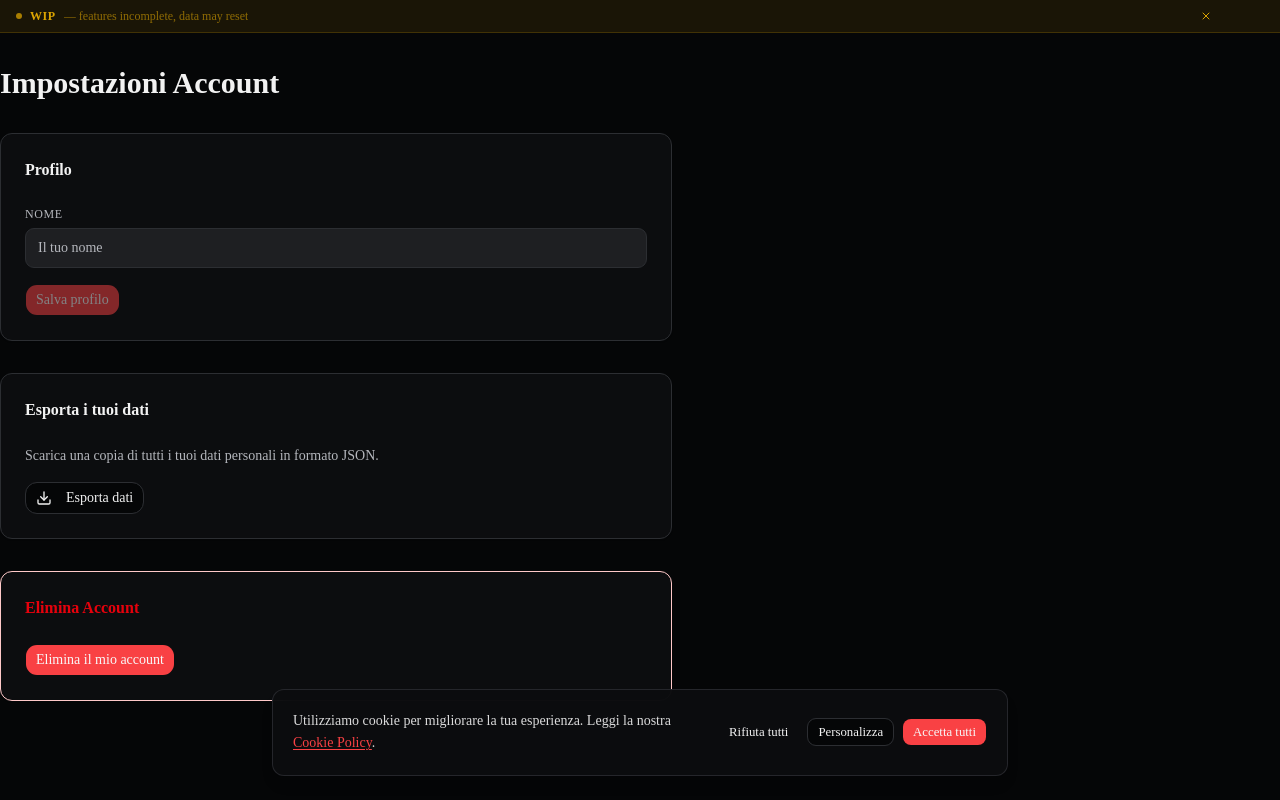
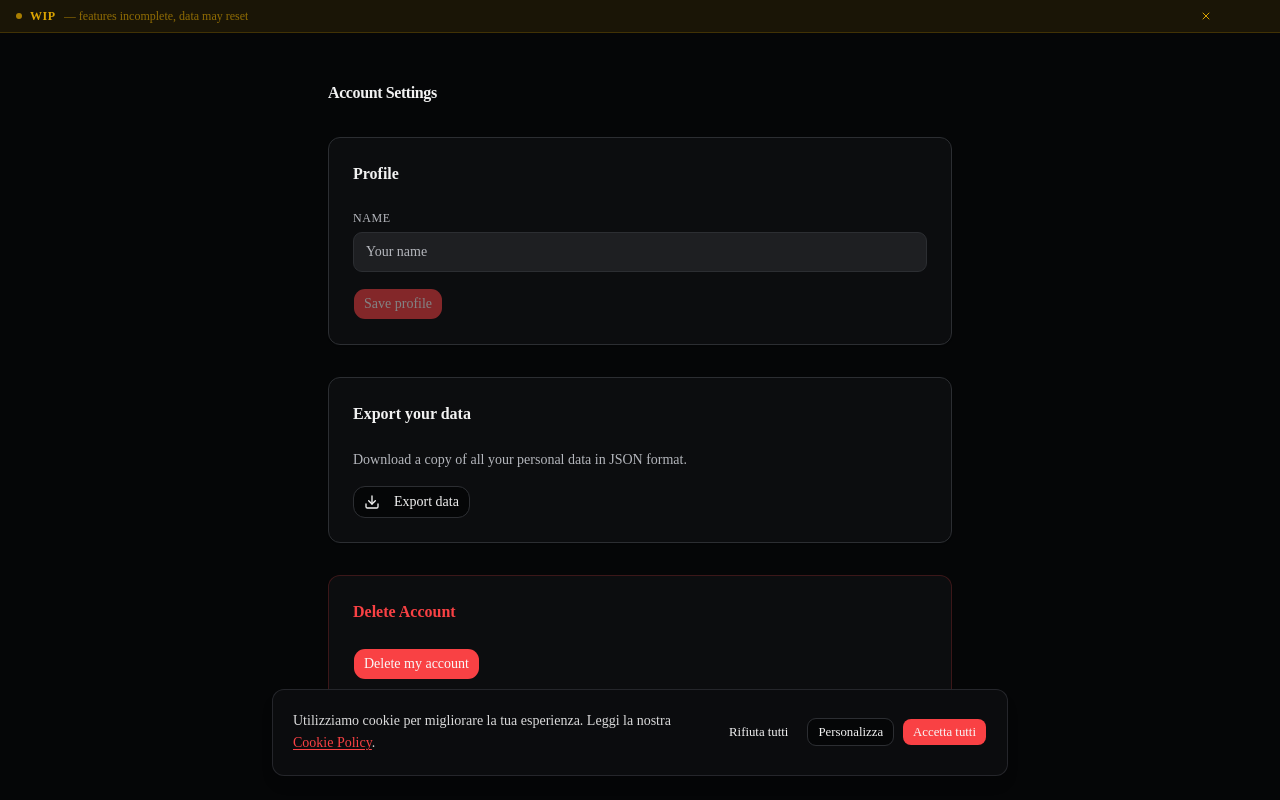
Before and after one commit to rkestt/relay, a Next.js app: page /settings/account in a window 1280 px wide. Built offline with nearby package versions, Linux system fonts and the light colour scheme; no server answers.

Commit message:
fix(ui): settings/account — typography, centering, EN translations

```diff
--- a/app/settings/account/page.tsx
+++ b/app/settings/account/page.tsx
@@ -2,7 +2,7 @@ import dynamic from "next/dynamic";
 
 const ProfileForm = dynamic(() => import("@/components/settings/ProfileForm").then(mod => mod.ProfileForm), {
   loading: () => (
-    <div className="rounded-xl border border-border bg-card p-6 space-y-4 animate-pulse">
+    <div className="rounded-lg border border-border bg-card p-6 space-y-4 animate-pulse">
       <div className="h-5 w-32 rounded bg-muted" />
       <div className="h-10 w-64 rounded-lg bg-muted" />
       <div className="h-10 w-40 rounded-lg bg-muted" />
@@ -12,7 +12,7 @@ const ProfileForm = dynamic(() => import("@/components/settings/ProfileForm").th
 
 const ExportData = dynamic(() => import("@/components/settings/ExportData").then(mod => mod.ExportData), {
   loading: () => (
-    <div className="rounded-xl border border-border bg-card p-6 space-y-4 animate-pulse">
+    <div className="rounded-lg border border-border bg-card p-6 space-y-4 animate-pulse">
       <div className="h-5 w-40 rounded bg-muted" />
       <div className="h-3 w-64 rounded bg-muted/60" />
       <div className="h-10 w-36 rounded-lg bg-muted" />
@@ -22,7 +22,7 @@ const ExportData = dynamic(() => import("@/components/settings/ExportData").then
 
 const DeleteAccount = dynamic(() => import("@/components/settings/DeleteAccount").then(mod => mod.DeleteAccount), {
   loading: () => (
-    <div className="rounded-xl border border-red-200 bg-card p-6 space-y-4 animate-pulse">
+    <div className="rounded-lg border border-destructive/20 bg-card p-6 space-y-4 animate-pulse">
       <div className="h-5 w-32 rounded bg-muted" />
       <div className="h-10 w-44 rounded-lg bg-muted" />
     </div>
@@ -31,8 +31,11 @@ const DeleteAccount = dynamic(() => import("@/components/settings/DeleteAccount"
 
 export default function AccountSettingsPage() {
   return (
-    <div className="container max-w-2xl py-8 space-y-8">
-      <h1 className="text-3xl font-bold mb-8">Impostazioni Account</h1>
+    <div className="w-full max-w-2xl mx-auto px-4 sm:px-6 py-8 sm:py-12 space-y-8">
+      <h1 className="text-h1 font-bold tracking-tight text-foreground">
+        Account Settings
+      </h1>
+
       <ProfileForm />
       <ExportData />
       <DeleteAccount />
--- a/components/settings/DeleteAccount.tsx
+++ b/components/settings/DeleteAccount.tsx
@@ -4,6 +4,7 @@ import { useState } from "react";
 import { useRouter } from "next/navigation";
 import { Button } from "@/components/ui/button";
 import { Card, CardContent, CardHeader, CardTitle } from "@/components/ui/card";
+import { Input } from "@/components/ui/input";
 import { apiFetch } from "@/lib/fetch";
 
 export function DeleteAccount() {
@@ -13,7 +14,7 @@ export function DeleteAccount() {
   const router = useRouter();
 
   const handleDelete = async () => {
-    if (confirmText !== "ELIMINA") return;
+    if (confirmText !== "DELETE") return;
 
     setLoading(true);
     const response = await apiFetch("/api/user/account", { method: "DELETE" });
@@ -23,50 +24,50 @@ export function DeleteAccount() {
       router.push("/");
       router.refresh();
     } else {
-      alert("Errore durante l'eliminazione dell'account");
+      alert("Error deleting your account");
       setLoading(false);
     }
   };
 
   return (
-    <Card className="border-red-200">
+    <Card className="border-destructive/20">
       <CardHeader>
-        <CardTitle className="text-red-600">Elimina Account</CardTitle>
+        <CardTitle className="text-destructive">Delete Account</CardTitle>
       </CardHeader>
       <CardContent>
         {!showConfirm ? (
           <Button variant="destructive" onClick={() => setShowConfirm(true)}>
-            Elimina il mio account
+            Delete my account
           </Button>
         ) : (
           <div className="space-y-4">
             <p className="text-sm text-muted-foreground">
-              Questa azione è irreversibile. Tutti i tuoi dati personali
-              verranno eliminati.
+              This action is irreversible. All your personal data will be
+              permanently deleted.
             </p>
             <p className="text-sm font-medium">
-              Digita &quot;ELIMINA&quot; per confermare:
+              Type &quot;DELETE&quot; to confirm:
             </p>
-            <input
+            <Input
               type="text"
               value={confirmText}
               onChange={(e) => setConfirmText(e.target.value)}
-              className="w-full px-3 py-2 border rounded-md"
-              placeholder="ELIMINA"
+              placeholder="DELETE"
+              aria-label="Type DELETE to confirm"
             />
             <div className="flex gap-2">
               <Button
                 variant="destructive"
                 onClick={handleDelete}
-                disabled={confirmText !== "ELIMINA" || loading}
+                disabled={confirmText !== "DELETE" || loading}
               >
-                {loading ? "Eliminazione..." : "Conferma eliminazione"}
+                {loading ? "Deleting..." : "Confirm deletion"}
               </Button>
               <Button
                 variant="outline"
                 onClick={() => setShowConfirm(false)}
               >
-                Annulla
+                Cancel
               </Button>
             </div>
           </div>
--- a/components/settings/ExportData.tsx
+++ b/components/settings/ExportData.tsx
@@ -29,7 +29,7 @@ export function ExportData() {
       window.URL.revokeObjectURL(url);
       document.body.removeChild(a);
     } catch {
-      alert("Errore durante l'esportazione dei dati");
+      alert("Error exporting your data");
     } finally {
       setLoading(false);
     }
@@ -38,15 +38,15 @@ export function ExportData() {
   return (
     <Card>
       <CardHeader>
-        <CardTitle>Esporta i tuoi dati</CardTitle>
+        <CardTitle>Export your data</CardTitle>
       </CardHeader>
       <CardContent>
         <p className="text-sm text-muted-foreground mb-4">
-          Scarica una copia di tutti i tuoi dati personali in formato JSON.
+          Download a copy of all your personal data in JSON format.
         </p>
         <Button onClick={handleExport} disabled={loading} variant="outline">
           <DownloadIcon className="mr-2 h-4 w-4" />
-          {loading ? "Esportazione..." : "Esporta dati"}
+          {loading ? "Exporting..." : "Export data"}
         </Button>
       </CardContent>
     </Card>
--- a/components/settings/ProfileForm.tsx
+++ b/components/settings/ProfileForm.tsx
@@ -65,7 +65,7 @@ export function ProfileForm() {
       // Notifica UserMenu per rinfrescare il nome in navbar
       window.dispatchEvent(new Event("relay:profile-updated"));
     } catch (err) {
-      setError(err instanceof Error ? err.message : "Errore durante il salvataggio");
+      setError(err instanceof Error ? err.message : "Failed to save profile");
     } finally {
       setLoading(false);
     }
@@ -74,7 +74,7 @@ export function ProfileForm() {
   return (
     <Card>
       <CardHeader>
-        <CardTitle>Profilo</CardTitle>
+        <CardTitle>Profile</CardTitle>
       </CardHeader>
       <CardContent>
         <form onSubmit={handleSave} className="space-y-4">
@@ -83,14 +83,14 @@ export function ProfileForm() {
               htmlFor="username"
               className="text-xs font-medium uppercase tracking-wider text-muted-foreground"
             >
-              Nome
+              Name
             </label>
             <Input
               id="username"
               type="text"
               value={username}
               onChange={(e) => setUsername(e.target.value)}
-              placeholder="Il tuo nome"
+              placeholder="Your name"
               maxLength={40}
               required
             />
@@ -103,12 +103,12 @@ export function ProfileForm() {
           )}
           {saved && (
             <p className="text-sm text-success" role="status">
-              Profilo salvato
+              Profile saved
             </p>
           )}
 
           <Button type="submit" disabled={loading || !username.trim()}>
-            {loading ? "Salvataggio..." : "Salva profilo"}
+            {loading ? "Saving..." : "Save profile"}
           </Button>
         </form>
       </CardContent>
```
